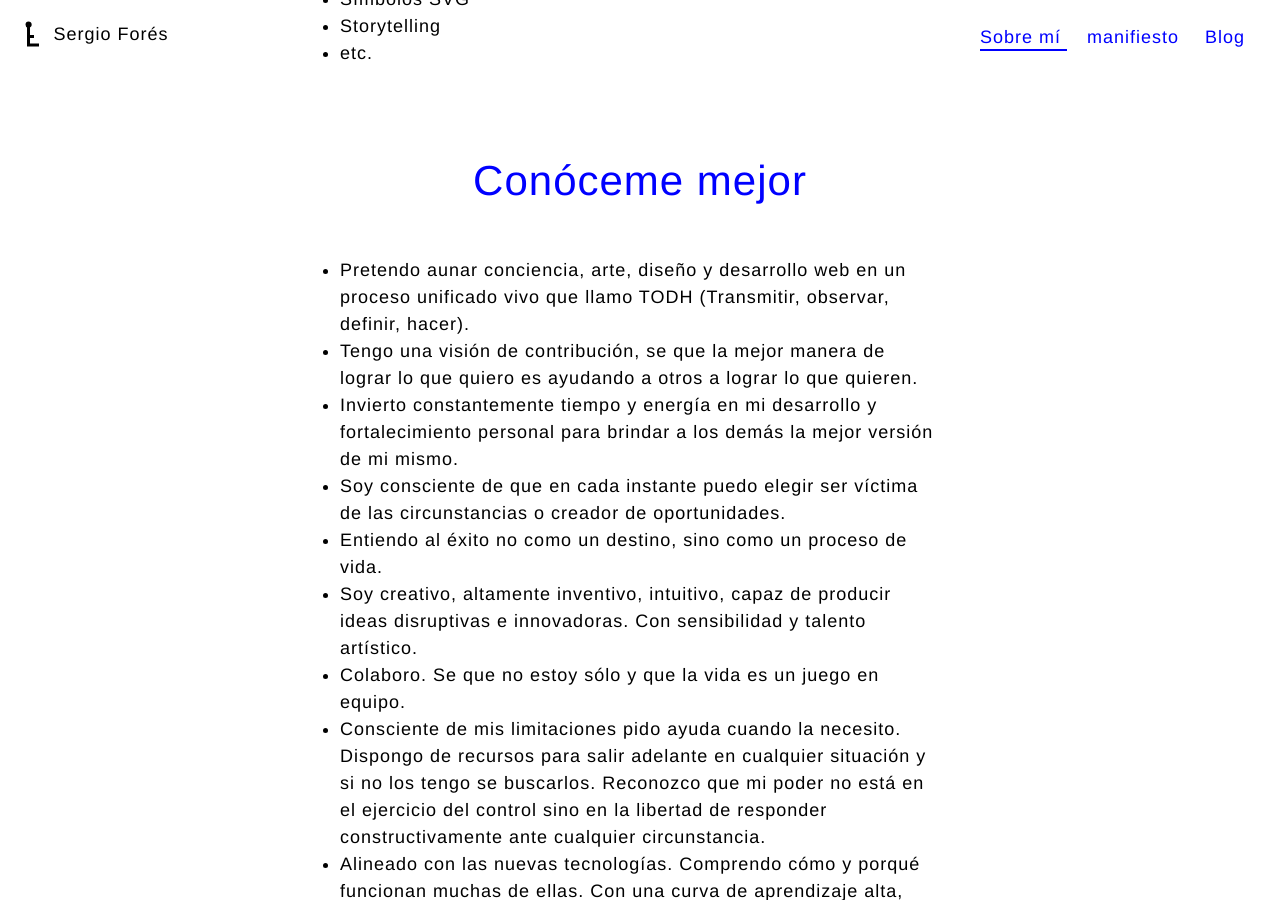
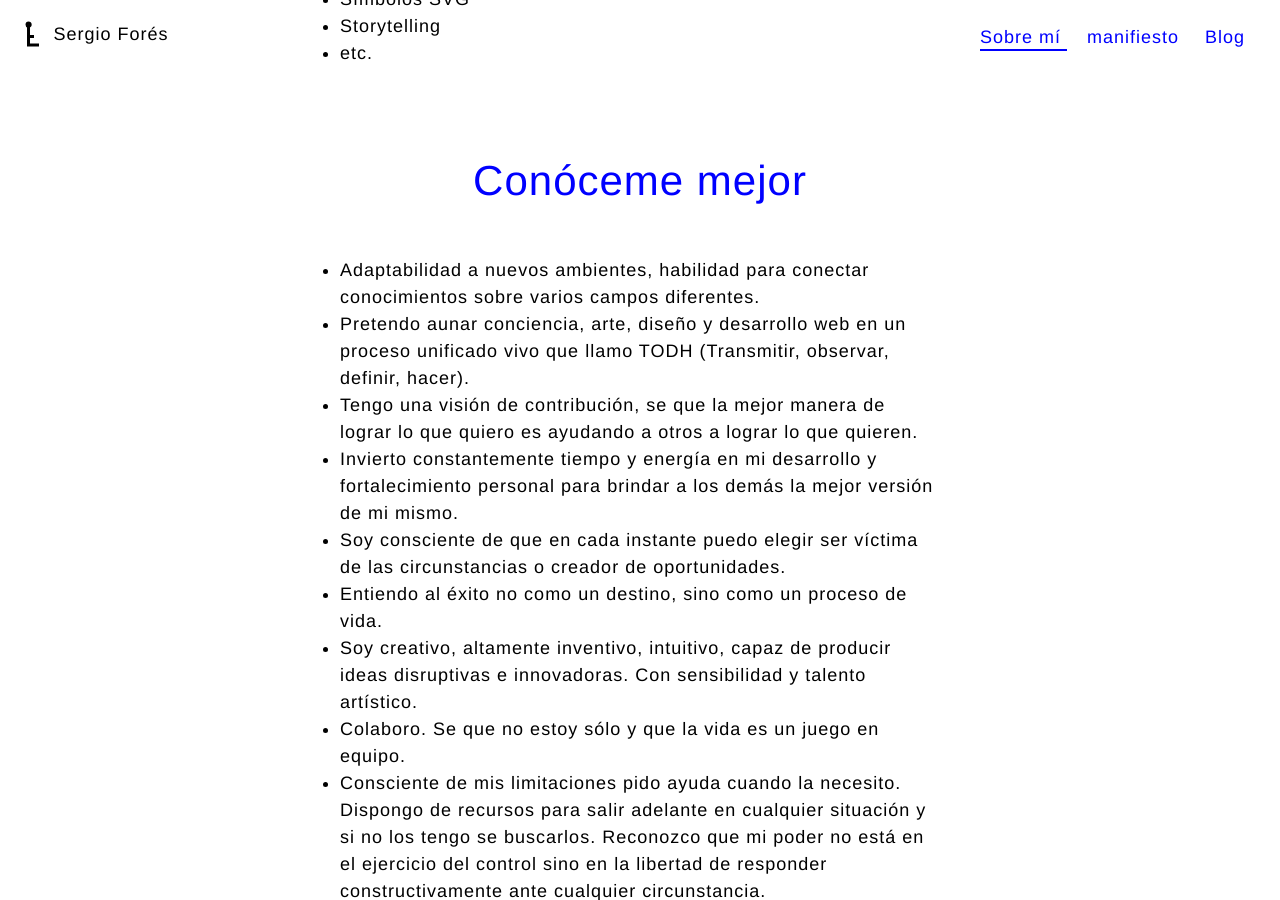
Before and after one commit to t0t/deprecated-personal-portfolio, a Jekyll site: the page built from index.html, in a window 1280 px wide and 900 px high, scrolled down 1098 px. Built offline with Jekyll 4.4.1, drawn with Linux system fonts in a browser that asks for light colours.

Commit message:
CSS :cyclone:

```diff
--- a/index.html
+++ b/index.html
@@ -51,7 +51,7 @@ lang: es
   <h2 class="site-title">Conóceme mejor</h2>
 
   <ul class="list">
-
+    <li>Adaptabilidad a nuevos ambientes, habilidad para conectar conocimientos sobre varios campos diferentes.</li>
     <li>Pretendo aunar conciencia, arte, diseño y desarrollo web en un proceso unificado vivo que llamo TODH (Transmitir, observar, definir, hacer).</li>
 
     <li>Tengo una visión de contribución, se que la mejor manera de lograr lo que quiero es ayudando a otros a lograr lo que quieren.</li>
```
